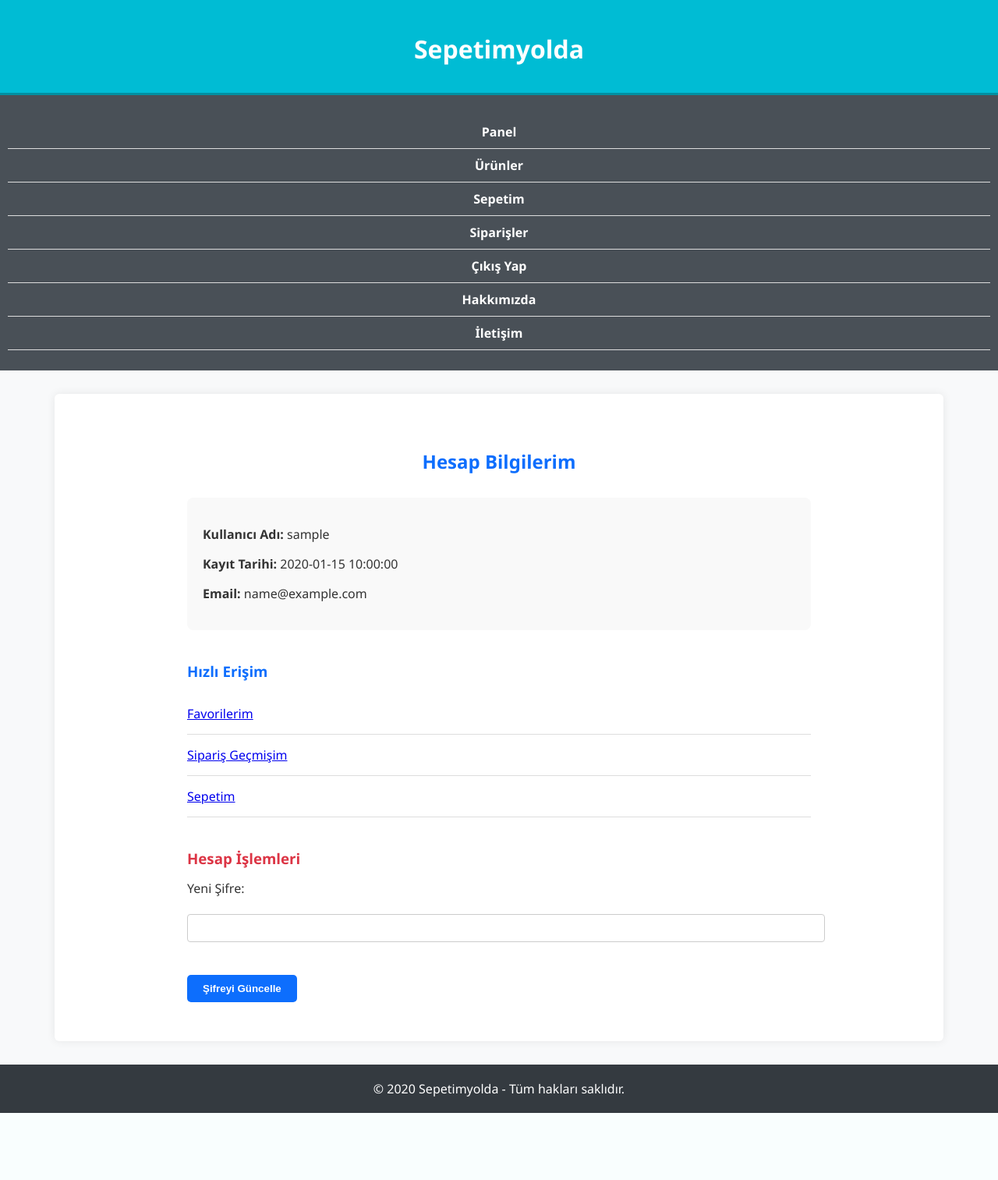
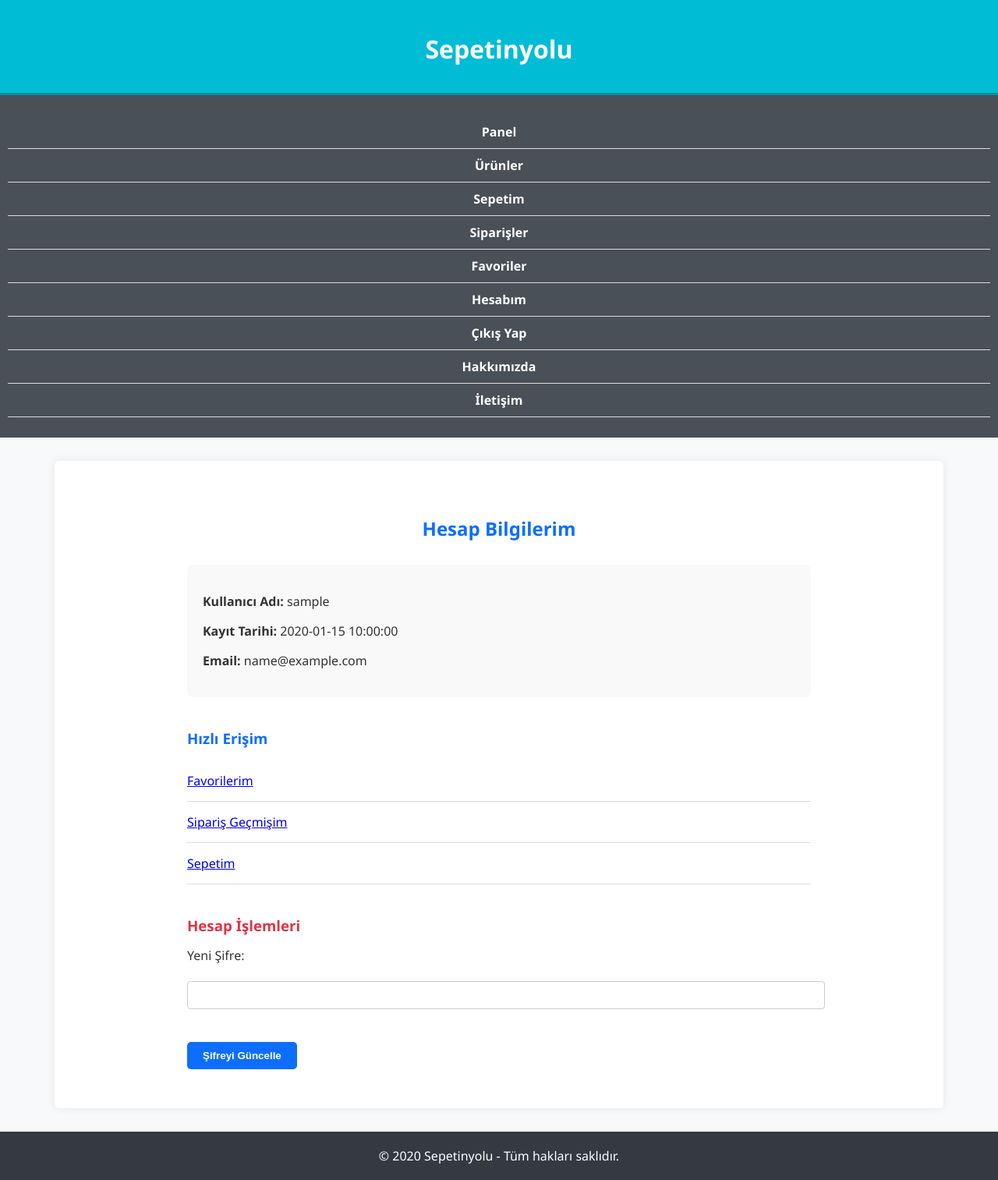
Before and after one commit to Algan65/Sepetinyolu, a Flask app: template templates/account.html in a window 1280 px wide. Shown: the whole page at 78% size. Before the commit the page ends 1427 px from the top, so only its background shows below. Run offline with Flask 3, Linux system fonts and the light colour scheme; the visitor is signed in with stand-in values (Sample User, id 1); the template is opened without the code that fills it: most values are stand-ins (such as "Sample title", 1, 10 or a date in 2020).

Commit message:
Update base.html

```diff
--- a/templates/base.html
+++ b/templates/base.html
@@ -3,7 +3,7 @@
 <head>
     <meta charset="UTF-8">
     <meta name="viewport" content="width=device-width, initial-scale=1.0">
-    <title>{% block title %}Sepetimyolda{% endblock %}</title>
+    <title>{% block title %}Sepetinyolu{% endblock %}</title>
     <link rel="stylesheet" href="{{ url_for('static', filename='style.css') }}">
     <link rel="icon" href="{{ url_for('static', filename='favicon.ico') }}" type="image/x-icon">
 </head>
@@ -12,7 +12,7 @@
     <header>
         <h1>
             <a href="{{ url_for('home') }}" style="color: white; text-decoration: none;">
-                Sepetimyolda
+                Sepetinyolu
             </a>
         </h1>
     </header>
@@ -24,6 +24,8 @@
                 <li><a href="{{ url_for('product') }}">Ürünler</a></li>
                 <li><a href="{{ url_for('cart') }}">Sepetim</a></li>
                 <li><a href="{{ url_for('orders_view') }}">Siparişler</a></li>
+                <li><a href="{{ url_for('favorites') }}">Favoriler</a></li>
+                <li><a href="{{ url_for('account') }}">Hesabım</a></li>
                 <li><a href="{{ url_for('logout') }}">Çıkış Yap</a></li>
             {% else %}
                 <li><a href="{{ url_for('register') }}">Kayıt Ol</a></li>
@@ -40,7 +42,7 @@
     </main>
 
     <footer style="text-align: center; padding: 20px; background-color: #343a40; color: white; margin-top: 30px;">
-        &copy; {{ now().year }} Sepetimyolda - Tüm hakları saklıdır.
+        &copy; {{ now().year }} Sepetinyolu - Tüm hakları saklıdır.
     </footer>
 
 </body>
```
